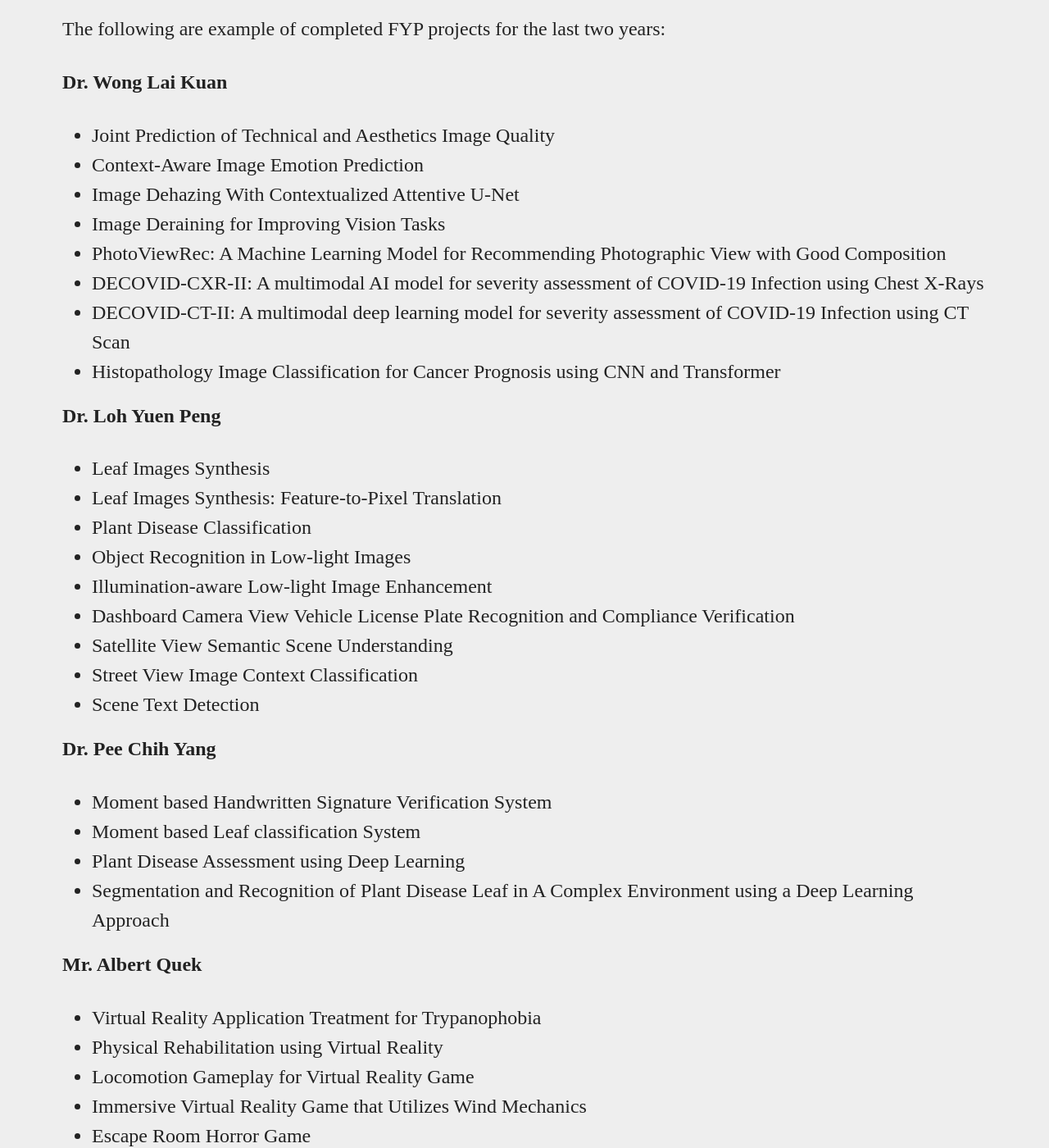
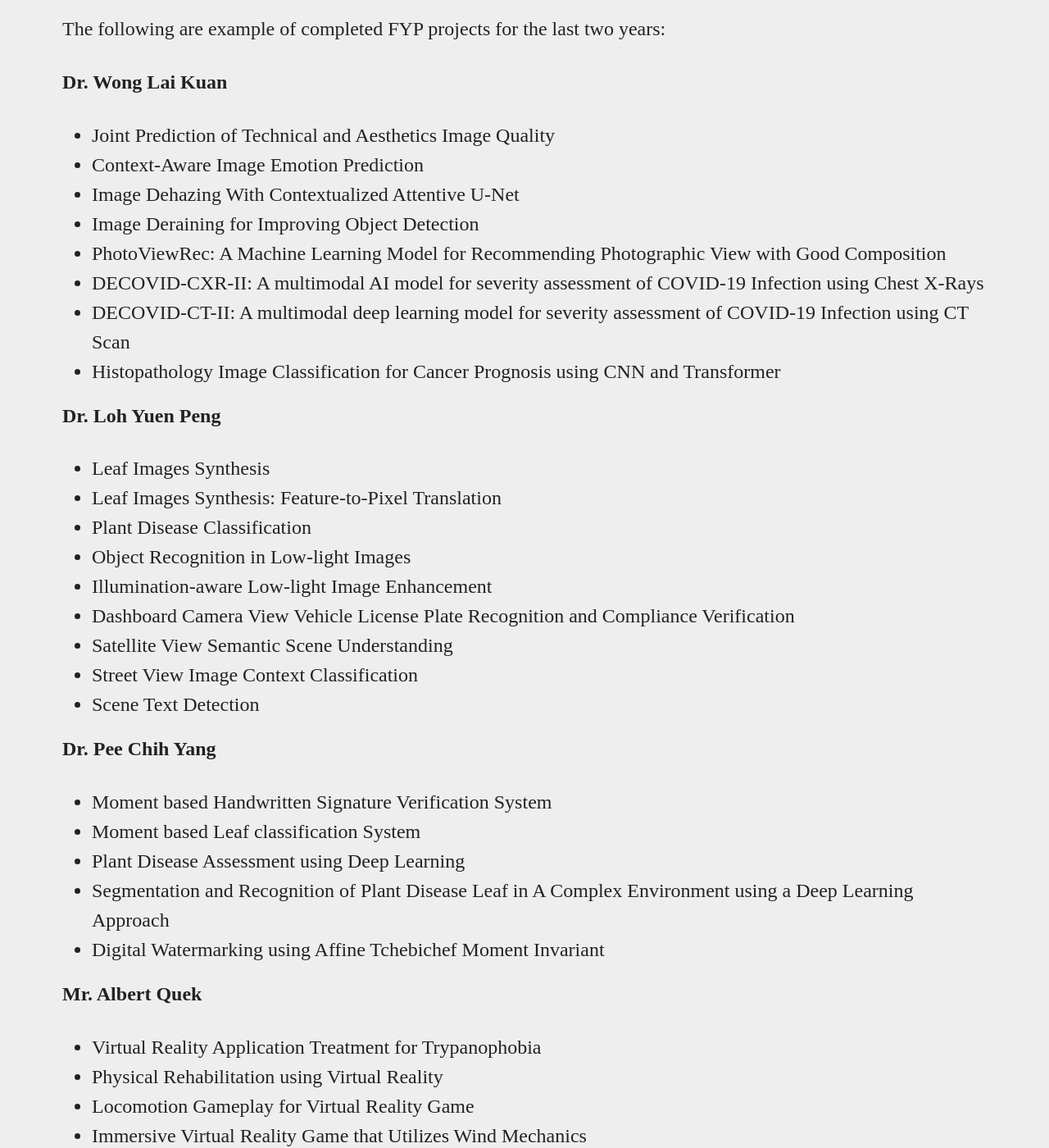
Before and after one commit to viprlab/viprlab.github.io, a Jekyll site: the page built from fyp.md, in a window 1280 px wide and 1400 px high, scrolled down 466 px. Shown: the whole window at 82% size. Built offline with Jekyll 4.4.1, drawn with Linux system fonts in a browser that asks for light colours.

Commit message:
Update fyp.md

```diff
--- a/fyp.md
+++ b/fyp.md
@@ -15,7 +15,7 @@ The following are example of completed FYP projects for the last two years:
 - Joint Prediction of Technical and Aesthetics Image Quality
 - Context-Aware Image Emotion Prediction
 - Image Dehazing With Contextualized Attentive U-Net
-- Image Deraining for Improving Vision Tasks
+- Image Deraining for Improving Object Detection
 - PhotoViewRec: A Machine Learning Model for Recommending Photographic View with Good Composition
 - DECOVID-CXR-II: A multimodal AI model for severity assessment of COVID-19 Infection using Chest X-Rays
 - DECOVID-CT-II: A multimodal deep learning model for severity assessment of COVID-19 Infection using CT Scan
@@ -37,6 +37,7 @@ The following are example of completed FYP projects for the last two years:
 - Moment based Leaf classification System
 - Plant Disease Assessment using Deep Learning
 - Segmentation and Recognition of Plant Disease Leaf in A Complex Environment using a Deep Learning Approach
+- Digital Watermarking using Affine Tchebichef Moment Invariant
 
 **Mr. Albert Quek**
 - Virtual Reality Application Treatment for Trypanophobia
```
